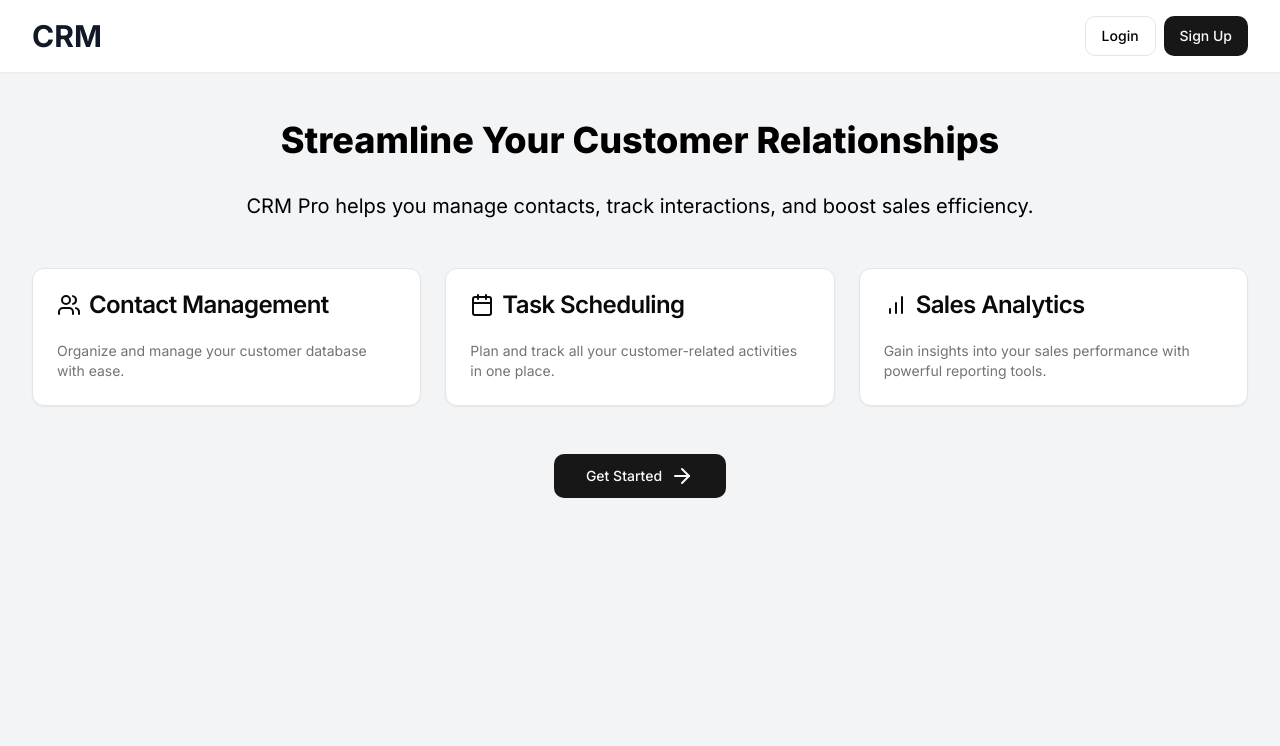
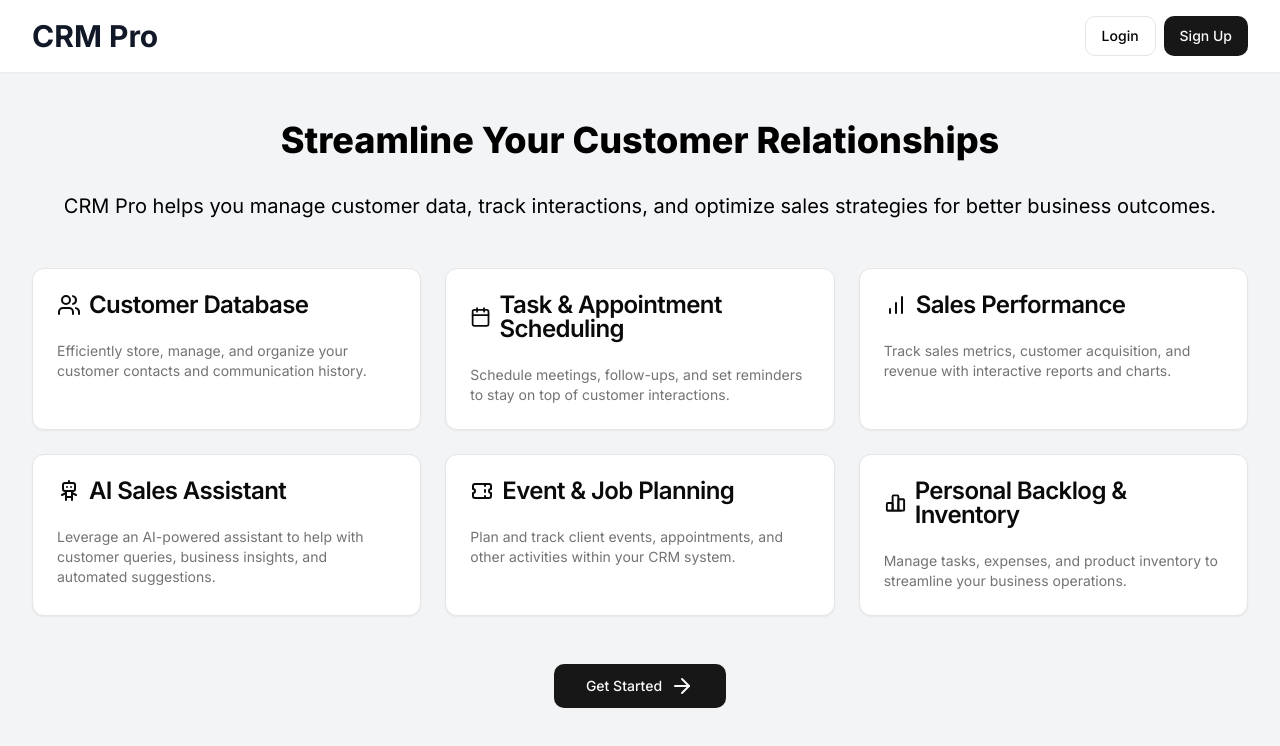
Before and after one commit to WSU-4110/CRM-Web-Application, a Next.js app: page / in a window 1280 px wide. Shown: the top 746 px of the page. Built offline with nearby package versions, Linux system fonts and the light colour scheme; no server answers.

Commit message:
landing page updates

```diff
--- a/src/app/page.tsx
+++ b/src/app/page.tsx
@@ -4,14 +4,14 @@ import { Button } from "@/components/ui/button";
 import { Card, CardHeader, CardTitle, CardDescription, CardContent } from "@/components/ui/card";
 import { ArrowRight, Users, Calendar, BarChart } from "lucide-react";
 import { useRouter } from 'next/navigation';
-
+import { IconChartBar, IconRobot, IconTicket } from '@tabler/icons-react';
 const LandingPage = () => {
   const router = useRouter();
   return (
     <div className="min-h-screen bg-gray-100 w-full">
       <header className="bg-white shadow-sm">
         <div className="max-w-7xl mx-auto py-4 px-4 sm:px-6 lg:px-8 flex justify-between items-center">
-          <h1 className="text-3xl font-bold text-gray-900">CRM</h1>
+          <h1 className="text-3xl font-bold text-gray-900">CRM Pro</h1>
           <div>
             <Button variant="outline" className="mr-2" onClick={() => router.push('/login')}>
               Login
@@ -26,41 +26,70 @@ const LandingPage = () => {
       <main className="max-w-7xl mx-auto py-6 sm:px-6 lg:px-8">
         <div className="px-4 py-6 sm:px-0">
           <h2 className="text-4xl font-extrabold text-center mb-8">Streamline Your Customer Relationships</h2>
-          <p className="text-xl text-center mb-12">CRM Pro helps you manage contacts, track interactions, and boost sales efficiency.</p>
+          <p className="text-xl text-center mb-12">CRM Pro helps you manage customer data, track interactions, and optimize sales strategies for better business outcomes.</p>
 
           <div className="grid grid-cols-1 md:grid-cols-3 gap-6">
             <Card>
               <CardHeader>
                 <CardTitle className="flex items-center">
-                  <Users className="mr-2" /> Contact Management
+                  <Users className="mr-2" /> Customer Database
                 </CardTitle>
               </CardHeader>
               <CardContent>
-                <CardDescription>Organize and manage your customer database with ease.</CardDescription>
+                <CardDescription>Efficiently store, manage, and organize your customer contacts and communication history.</CardDescription>
               </CardContent>
             </Card>
             <Card>
               <CardHeader>
                 <CardTitle className="flex items-center">
-                  <Calendar className="mr-2" /> Task Scheduling
+                  <Calendar className="mr-2" /> Task & Appointment Scheduling
                 </CardTitle>
               </CardHeader>
               <CardContent>
-                <CardDescription>Plan and track all your customer-related activities in one place.</CardDescription>
+                <CardDescription>Schedule meetings, follow-ups, and set reminders to stay on top of customer interactions.</CardDescription>
               </CardContent>
             </Card>
             <Card>
               <CardHeader>
                 <CardTitle className="flex items-center">
-                  <BarChart className="mr-2" /> Sales Analytics
+                  <BarChart className="mr-2" /> Sales Performance
                 </CardTitle>
               </CardHeader>
               <CardContent>
-                <CardDescription>Gain insights into your sales performance with powerful reporting tools.</CardDescription>
+                <CardDescription>Track sales metrics, customer acquisition, and revenue with interactive reports and charts.</CardDescription>
+              </CardContent>
+            </Card>
+            <Card>
+              <CardHeader>
+                <CardTitle className="flex items-center">
+                  <IconRobot className="mr-2" /> AI Sales Assistant
+                </CardTitle>
+              </CardHeader>
+              <CardContent>
+                <CardDescription>Leverage an AI-powered assistant to help with customer queries, business insights, and automated suggestions.</CardDescription>
+              </CardContent>
+            </Card>
+            <Card>
+              <CardHeader>
+                <CardTitle className="flex items-center">
+                  <IconTicket className="mr-2" /> Event & Job Planning
+                </CardTitle>
+              </CardHeader>
+              <CardContent>
+                <CardDescription>Plan and track client events, appointments, and other activities within your CRM system.</CardDescription>
+              </CardContent>
+            </Card>
+            <Card>
+              <CardHeader>
+                <CardTitle className="flex items-center">
+                  <IconChartBar className="mr-2" /> Personal Backlog & Inventory
+                </CardTitle>
+              </CardHeader>
+              <CardContent>
+                <CardDescription>Manage tasks, expenses, and product inventory to streamline your business operations.</CardDescription>
               </CardContent>
             </Card>
           </div>
-
           <div className="mt-12 text-center">
             <Button size="lg" onClick={() => router.push('/signup')}>
               Get Started <ArrowRight className="ml-2" />
```
